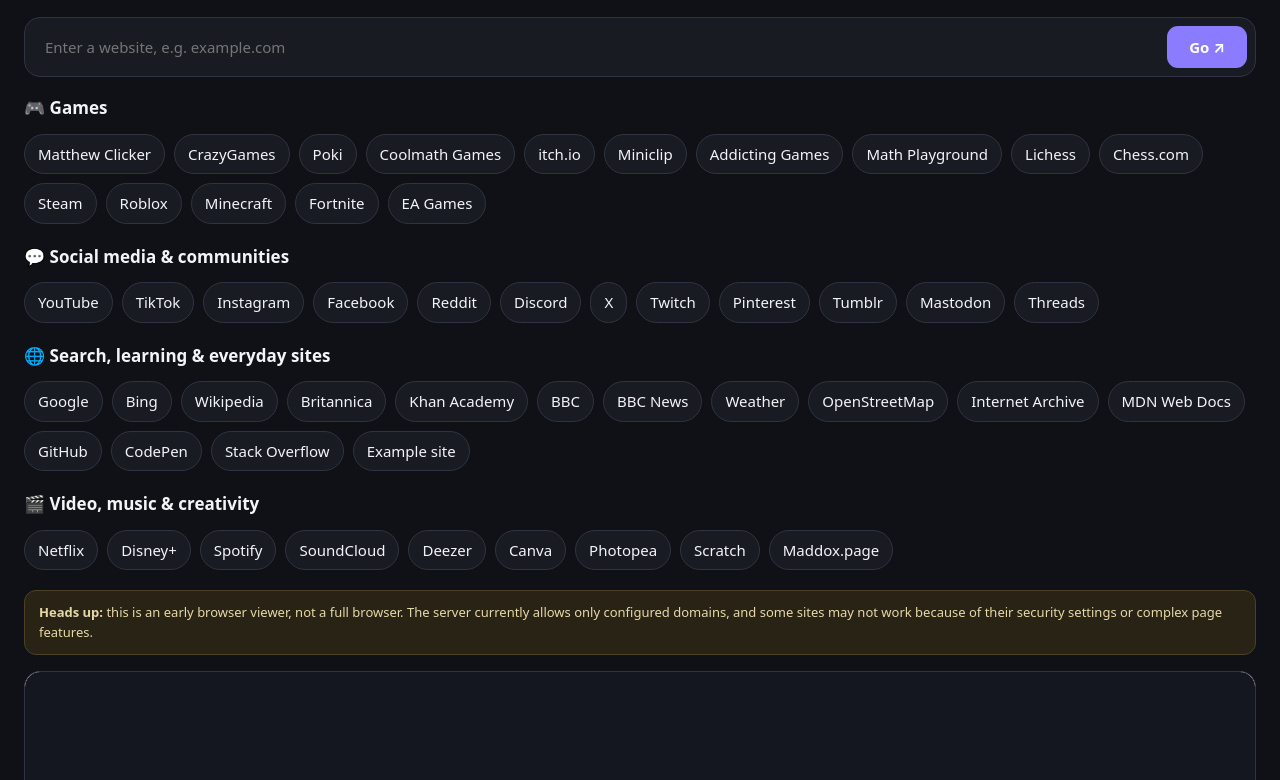
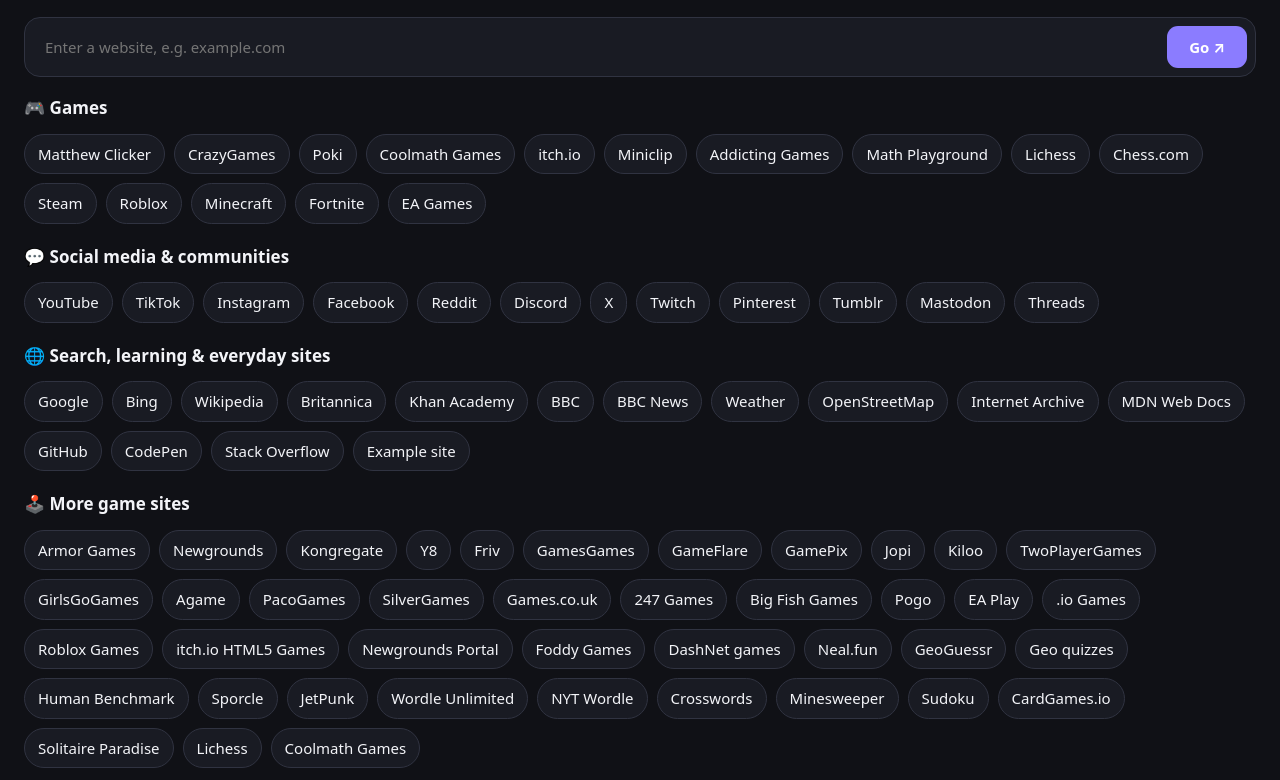
Before and after one commit to MTYT7/MatthewMediaMM, a plain HTML site: page index.html in a window 1280 px wide. Shown: the part 172-952 px from the top of the page. Drawn offline with Linux system fonts and the light colour scheme.

Commit message:
Expand game directory with many more gaming sites

```diff
--- a/index.html
+++ b/index.html
@@ -102,6 +102,50 @@ footer{text-align:center;color:#777;font-size:12px;padding:18px 0 4px}
       <button class="shortcut" type="button" data-url="https://stackoverflow.com/">Stack Overflow</button>
       <button class="shortcut" type="button" data-url="https://example.com/">Example site</button>
     </div>
+    <h2>🕹️ More game sites</h2>
+    <div class="shortcuts">
+      <button class="shortcut" type="button" data-url="https://www.armorgames.com/">Armor Games</button>
+      <button class="shortcut" type="button" data-url="https://www.newgrounds.com/games">Newgrounds</button>
+      <button class="shortcut" type="button" data-url="https://www.kongregate.com/">Kongregate</button>
+      <button class="shortcut" type="button" data-url="https://www.y8.com/">Y8</button>
+      <button class="shortcut" type="button" data-url="https://www.friv.com/">Friv</button>
+      <button class="shortcut" type="button" data-url="https://www.gamesgames.com/">GamesGames</button>
+      <button class="shortcut" type="button" data-url="https://www.gameflare.com/">GameFlare</button>
+      <button class="shortcut" type="button" data-url="https://www.gamepix.com/">GamePix</button>
+      <button class="shortcut" type="button" data-url="https://www.jopi.com/">Jopi</button>
+      <button class="shortcut" type="button" data-url="https://www.kiloo.com/">Kiloo</button>
+      <button class="shortcut" type="button" data-url="https://www.twoplayergames.org/">TwoPlayerGames</button>
+      <button class="shortcut" type="button" data-url="https://www.girlsgogames.com/">GirlsGoGames</button>
+      <button class="shortcut" type="button" data-url="https://www.agame.com/">Agame</button>
+      <button class="shortcut" type="button" data-url="https://www.pacogames.com/">PacoGames</button>
+      <button class="shortcut" type="button" data-url="https://www.silvergames.com/">SilverGames</button>
+      <button class="shortcut" type="button" data-url="https://www.games.co.uk/">Games.co.uk</button>
+      <button class="shortcut" type="button" data-url="https://www.247games.com/">247 Games</button>
+      <button class="shortcut" type="button" data-url="https://www.bigfishgames.com/">Big Fish Games</button>
+      <button class="shortcut" type="button" data-url="https://www.pogo.com/">Pogo</button>
+      <button class="shortcut" type="button" data-url="https://www.ea.com/ea-play">EA Play</button>
+      <button class="shortcut" type="button" data-url="https://www.crazygames.com/tags/io">.io Games</button>
+      <button class="shortcut" type="button" data-url="https://www.roblox.com/games">Roblox Games</button>
+      <button class="shortcut" type="button" data-url="https://itch.io/games/html5">itch.io HTML5 Games</button>
+      <button class="shortcut" type="button" data-url="https://www.newgrounds.com/">Newgrounds Portal</button>
+      <button class="shortcut" type="button" data-url="https://www.foddy.net/">Foddy Games</button>
+      <button class="shortcut" type="button" data-url="https://orteil.dashnet.org/">DashNet games</button>
+      <button class="shortcut" type="button" data-url="https://neal.fun/">Neal.fun</button>
+      <button class="shortcut" type="button" data-url="https://www.geoguessr.com/">GeoGuessr</button>
+      <button class="shortcut" type="button" data-url="https://www.geoguessr.com/quiz">Geo quizzes</button>
+      <button class="shortcut" type="button" data-url="https://humanbenchmark.com/">Human Benchmark</button>
+      <button class="shortcut" type="button" data-url="https://www.sporcle.com/">Sporcle</button>
+      <button class="shortcut" type="button" data-url="https://www.jetpunk.com/">JetPunk</button>
+      <button class="shortcut" type="button" data-url="https://wordleunlimited.org/">Wordle Unlimited</button>
+      <button class="shortcut" type="button" data-url="https://www.nytimes.com/games/wordle/">NYT Wordle</button>
+      <button class="shortcut" type="button" data-url="https://www.nytimes.com/crosswords">Crosswords</button>
+      <button class="shortcut" type="button" data-url="https://minesweeper.online/">Minesweeper</button>
+      <button class="shortcut" type="button" data-url="https://sudoku.com/">Sudoku</button>
+      <button class="shortcut" type="button" data-url="https://cardgames.io/">CardGames.io</button>
+      <button class="shortcut" type="button" data-url="https://www.solitaireparadise.com/">Solitaire Paradise</button>
+      <button class="shortcut" type="button" data-url="https://lichess.org/">Lichess</button>
+      <button class="shortcut" type="button" data-url="https://www.coolmathgames.com/">Coolmath Games</button>
+    </div>
     <h2>🎬 Video, music & creativity</h2>
     <div class="shortcuts">
       <button class="shortcut" type="button" data-url="https://www.netflix.com/">Netflix</button>
@@ -113,8 +157,7 @@ footer{text-align:center;color:#777;font-size:12px;padding:18px 0 4px}
       <button class="shortcut" type="button" data-url="https://photopea.com/">Photopea</button>
       <button class="shortcut" type="button" data-url="https://scratch.mit.edu/">Scratch</button>
       <button class="shortcut" type="button" data-url="https://maddox.page/">Maddox.page</button>
-    </div>
-  </section>
+    </div>  </section>
   <div class="note"><strong>Heads up:</strong> this is an early browser viewer, not a full browser. The server currently allows only configured domains, and some sites may not work because of their security settings or complex page features.</div>
   <section class="viewer" aria-label="Website viewer">
     <iframe id="webFrame" title="Website viewer" referrerpolicy="no-referrer" src="about:blank"></iframe>
```
